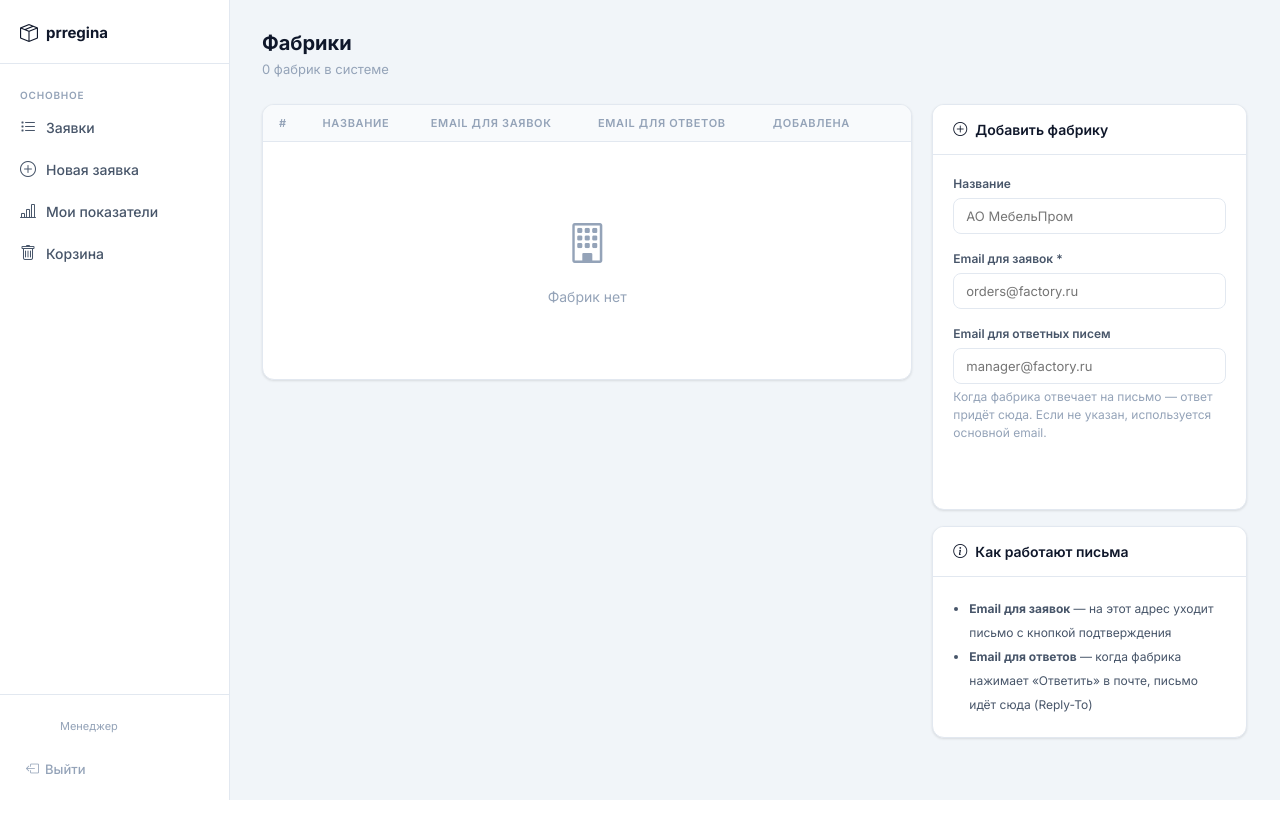
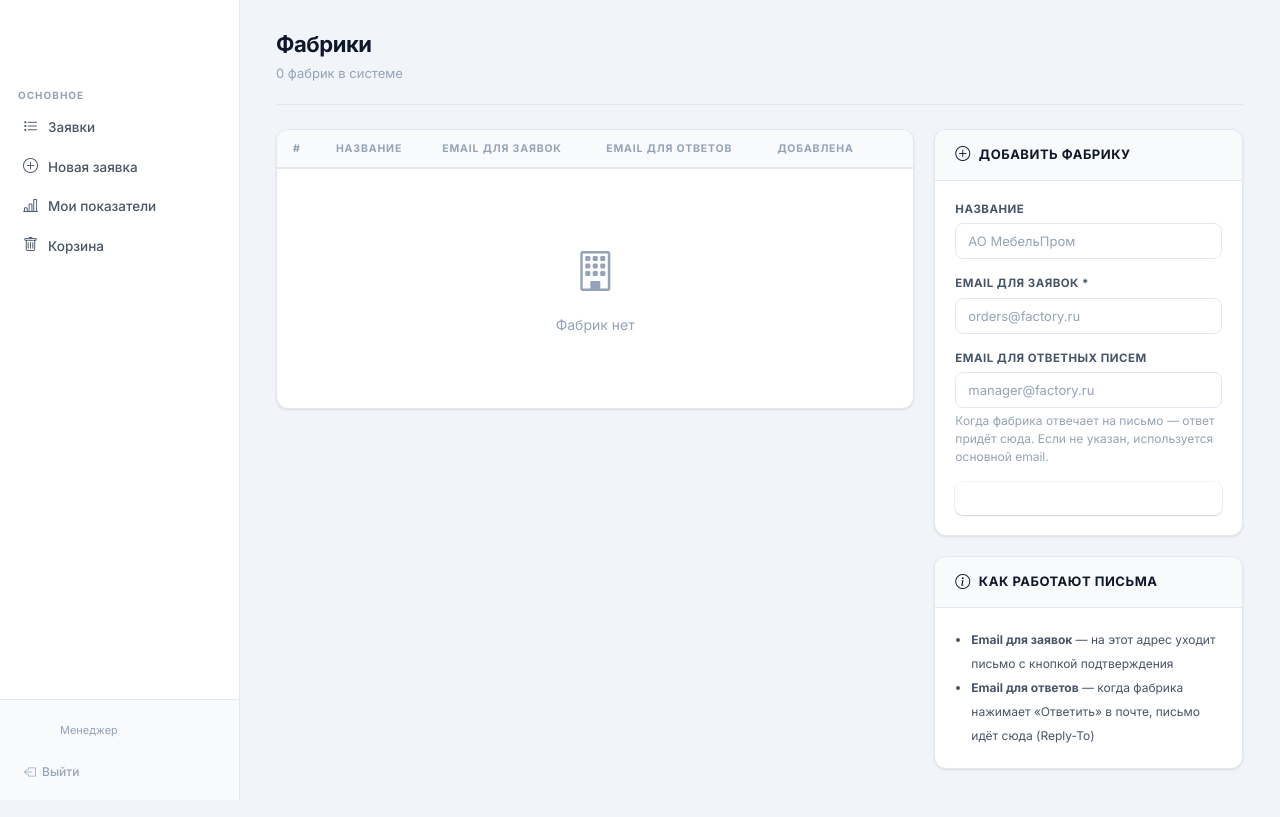
Before and after one commit to rassulovrinat-spec/Allah1989, a FastAPI app: template templates/factories.html in a window 1280 px wide. Run offline with FastAPI, Linux system fonts and the light colour scheme; the template is opened without the code that fills it, so the values that code supplies are empty; parts of the project's set-up code (start-up, migrations or seed data) failed here and were passed over.

Commit message:
Профессиональный редизайн: градиент сайдбара, акцентные бордеры, карточки, кнопки
Co-Authored-By: Claude Sonnet 4.6 <noreply@anthropic.com>

```diff
--- a/templates/base.html
+++ b/templates/base.html
@@ -53,7 +53,7 @@
 
         /* ── SIDEBAR ── */
         .sidebar {
-            width: 230px;
+            width: 240px;
             background: var(--surface);
             border-right: 1px solid var(--border);
             padding: 0;
@@ -65,68 +65,78 @@
             transition: transform .25s;
         }
         .sidebar-logo {
-            padding: 20px 20px 16px;
-            font-size: 15px;
-            font-weight: 700;
-            color: var(--p);
-            border-bottom: 1px solid var(--border);
+            padding: 18px 20px 16px;
+            font-size: 16px;
+            font-weight: 800;
+            color: white;
+            background: linear-gradient(135deg, var(--p) 0%, var(--p-dark) 100%);
             display: flex;
             align-items: center;
-            gap: 8px;
+            gap: 10px;
+            letter-spacing: -.01em;
         }
-        .sidebar-logo i { font-size: 18px; }
+        .sidebar-logo i { font-size: 20px; opacity: .9; }
         .sidebar-nav {
             flex: 1;
-            padding: 12px 10px;
+            padding: 10px 8px;
             overflow-y: auto;
         }
         .nav-section {
             font-size: 10px;
-            font-weight: 600;
+            font-weight: 700;
             color: var(--text3);
-            letter-spacing: .08em;
+            letter-spacing: .1em;
             text-transform: uppercase;
-            padding: 12px 10px 4px;
+            padding: 14px 10px 5px;
         }
         .nav-item {
             display: flex;
             align-items: center;
             gap: 10px;
-            padding: 8px 10px;
+            padding: 8px 12px;
             border-radius: 8px;
             color: var(--text2);
             font-weight: 500;
+            font-size: 13.5px;
             transition: background .15s, color .15s;
-            margin-bottom: 2px;
+            margin-bottom: 1px;
+            border-left: 3px solid transparent;
         }
-        .nav-item i { font-size: 16px; width: 16px; }
-        .nav-item:hover { background: var(--bg); color: var(--text); }
-        .nav-item.active { background: var(--p-light); color: var(--p); }
-        .nav-divider { border: none; border-top: 1px solid var(--border); margin: 8px 0; }
+        .nav-item i { font-size: 15px; width: 15px; flex-shrink: 0; }
+        .nav-item:hover { background: var(--bg); color: var(--text); border-left-color: var(--border); }
+        .nav-item.active {
+            background: var(--p-light);
+            color: var(--p);
+            font-weight: 600;
+            border-left-color: var(--p);
+        }
+        .nav-divider { border: none; border-top: 1px solid var(--border); margin: 6px 0; }
 
         .sidebar-footer {
-            padding: 14px 16px;
+            padding: 12px 14px;
             border-top: 1px solid var(--border);
+            background: var(--surface2);
         }
         .user-card {
             display: flex;
             align-items: center;
             gap: 10px;
-            margin-bottom: 10px;
+            margin-bottom: 8px;
         }
         .avatar {
-            width: 34px; height: 34px;
-            border-radius: 50%;
-            background: var(--p);
+            width: 36px; height: 36px;
+            border-radius: 10px;
+            background: linear-gradient(135deg, var(--p), var(--p-dark));
             color: white;
             display: flex;
             align-items: center;
             justify-content: center;
-            font-weight: 700;
-            font-size: 13px;
+            font-weight: 800;
+            font-size: 14px;
             flex-shrink: 0;
+            box-shadow: 0 2px 6px color-mix(in srgb, var(--p) 35%, transparent);
         }
-        .user-name { font-weight: 600; font-size: 13px; color: var(--text); }
+        .user-name { font-weight: 700; font-size: 13px; color: var(--text); }
         .user-role { font-size: 11px; color: var(--text3); margin-top: 1px; }
         .btn-logout {
             display: flex;
@@ -136,20 +146,20 @@
             padding: 7px 10px;
             border-radius: 8px;
             color: var(--text3);
-            font-size: 13px;
+            font-size: 12px;
             font-weight: 500;
             transition: background .15s, color .15s;
             border: none;
             background: none;
             cursor: pointer;
         }
-        .btn-logout:hover { background: var(--bg); color: var(--text); }
+        .btn-logout:hover { background: var(--bg); color: #EF4444; }
 
         /* ── MAIN CONTENT ── */
         .main {
-            margin-left: 230px;
+            margin-left: 240px;
             flex: 1;
-            padding: 28px 32px;
+            padding: 28px 36px;
             min-height: 100vh;
         }
         .page-header {
@@ -157,16 +167,19 @@
             align-items: center;
             justify-content: space-between;
             margin-bottom: 24px;
+            padding-bottom: 20px;
+            border-bottom: 1px solid var(--border);
         }
         .page-title {
-            font-size: 20px;
-            font-weight: 700;
+            font-size: 22px;
+            font-weight: 800;
             color: var(--text);
+            letter-spacing: -.02em;
         }
         .page-subtitle {
             font-size: 13px;
             color: var(--text3);
-            margin-top: 2px;
+            margin-top: 3px;
         }
 
         /* ── CARD ── */
@@ -176,18 +189,22 @@
             border-radius: var(--radius);
             box-shadow: var(--shadow);
             overflow: hidden;
+            margin-bottom: 20px;
         }
         .card-header {
             padding: 14px 20px;
             border-bottom: 1px solid var(--border);
-            font-weight: 600;
-            font-size: 14px;
+            font-weight: 700;
+            font-size: 13px;
             display: flex;
             align-items: center;
             gap: 8px;
-            background: var(--surface);
+            background: var(--surface2);
             color: var(--text);
+            text-transform: uppercase;
+            letter-spacing: .04em;
         }
+        .card-header i { color: var(--p); font-size: 15px; }
         .card-body { padding: 20px; }
 
         /* ── TOAST NOTIFICATIONS ── */
@@ -342,14 +359,14 @@
         .table-wrap.scrollable::after { opacity: 1; }
         table { width: 100%; border-collapse: collapse; }
         thead th {
-            padding: 10px 16px;
-            font-size: 11px;
-            font-weight: 600;
+            padding: 11px 16px;
+            font-size: 10.5px;
+            font-weight: 700;
             color: var(--text3);
             text-transform: uppercase;
-            letter-spacing: .06em;
+            letter-spacing: .08em;
             background: var(--surface2);
-            border-bottom: 1px solid var(--border);
+            border-bottom: 2px solid var(--border);
             white-space: nowrap;
             text-align: left;
             position: sticky;
@@ -357,13 +374,19 @@
             z-index: 1;
         }
         tbody td {
-            padding: 12px 16px;
+            padding: 13px 16px;
             border-bottom: 1px solid var(--border);
             color: var(--text);
             vertical-align: middle;
         }
         tbody tr:last-child td { border-bottom: none; }
-        tbody tr:hover { background: var(--surface2); }
+        tbody tr { transition: background .1s; }
+        tbody tr:hover { background: color-mix(in srgb, var(--p) 4%, var(--surface)); }
+        tfoot td {
+            padding: 11px 16px;
+            border-top: 2px solid var(--border);
+            font-weight: 600;
+        }
         .text-muted { color: var(--text3); }
         .text-sm    { font-size: 12px; }
         .fw-600     { font-weight: 600; }
@@ -372,61 +395,67 @@
         .btn {
             display: inline-flex;
             align-items: center;
-            gap: 6px;
-            padding: 8px 16px;
+            gap: 7px;
+            padding: 9px 18px;
             border-radius: 8px;
             font-size: 13px;
-            font-weight: 500;
+            font-weight: 600;
             cursor: pointer;
             border: none;
             transition: all .15s;
+            letter-spacing: .01em;
         }
         .btn-primary {
             background: var(--p);
             color: white;
+            box-shadow: 0 1px 2px rgba(0,0,0,.15), 0 0 0 1px rgba(0,0,0,.04);
         }
-        .btn-primary:hover { opacity: .9; }
+        .btn-primary:hover { background: var(--p-dark); box-shadow: 0 2px 8px color-mix(in srgb, var(--p) 40%, transparent); transform: translateY(-1px); }
+        .btn-primary:active { transform: translateY(0); }
         .btn-outline {
-            background: transparent;
+            background: var(--surface);
             border: 1px solid var(--border);
             color: var(--text2);
+            box-shadow: 0 1px 2px rgba(0,0,0,.04);
         }
-        .btn-outline:hover { background: var(--bg); }
-        .btn-danger { background: #FEE2E2; color: #991B1B; }
+        .btn-outline:hover { background: var(--bg); border-color: var(--text3); color: var(--text); }
+        .btn-danger { background: #FEE2E2; color: #991B1B; border: 1px solid #FECACA; }
         .btn-danger:hover { background: #FECACA; }
-        .btn-success { background: #DCFCE7; color: #166534; }
+        .btn-success { background: #DCFCE7; color: #166534; border: 1px solid #BBF7D0; }
         .btn-success:hover { background: #BBF7D0; }
-        .btn-sm { padding: 5px 10px; font-size: 12px; border-radius: 6px; }
+        .btn-sm { padding: 6px 12px; font-size: 12px; border-radius: 6px; }
         .btn-icon {
-            padding: 6px;
-            border-radius: 6px;
-            background: transparent;
+            padding: 7px;
+            border-radius: 7px;
+            background: var(--surface);
             border: 1px solid var(--border);
             color: var(--text2);
             cursor: pointer;
             transition: all .15s;
+            box-shadow: 0 1px 2px rgba(0,0,0,.04);
         }
-        .btn-icon:hover { background: var(--bg); }
+        .btn-icon:hover { background: var(--bg); border-color: var(--text3); color: var(--text); }
 
         /* ── FORM ── */
         .form-group { margin-bottom: 16px; }
-        label { display: block; font-size: 12px; font-weight: 600; color: var(--text2); margin-bottom: 5px; }
+        label { display: block; font-size: 11.5px; font-weight: 700; color: var(--text2); margin-bottom: 5px; text-transform: uppercase; letter-spacing: .04em; }
         input, select, textarea {
             width: 100%;
             padding: 9px 12px;
-            border: 1px solid var(--border);
+            border: 1.5px solid var(--border);
             border-radius: 8px;
             font-size: 13px;
             font-family: inherit;
             background: var(--surface);
             color: var(--text);
-            transition: border-color .15s;
+            transition: border-color .15s, box-shadow .15s;
             outline: none;
         }
         input:focus, select:focus, textarea:focus {
             border-color: var(--p);
-            box-shadow: 0 0 0 3px color-mix(in srgb, var(--p) 15%, transparent);
+            box-shadow: 0 0 0 3px color-mix(in srgb, var(--p) 12%, transparent);
         }
+        input::placeholder { color: var(--text3); }
         textarea { resize: vertical; min-height: 80px; }
         select { cursor: pointer; }
 
```
Also changed, not shown: other parts of templates/base.html (+31 -13 lines).
